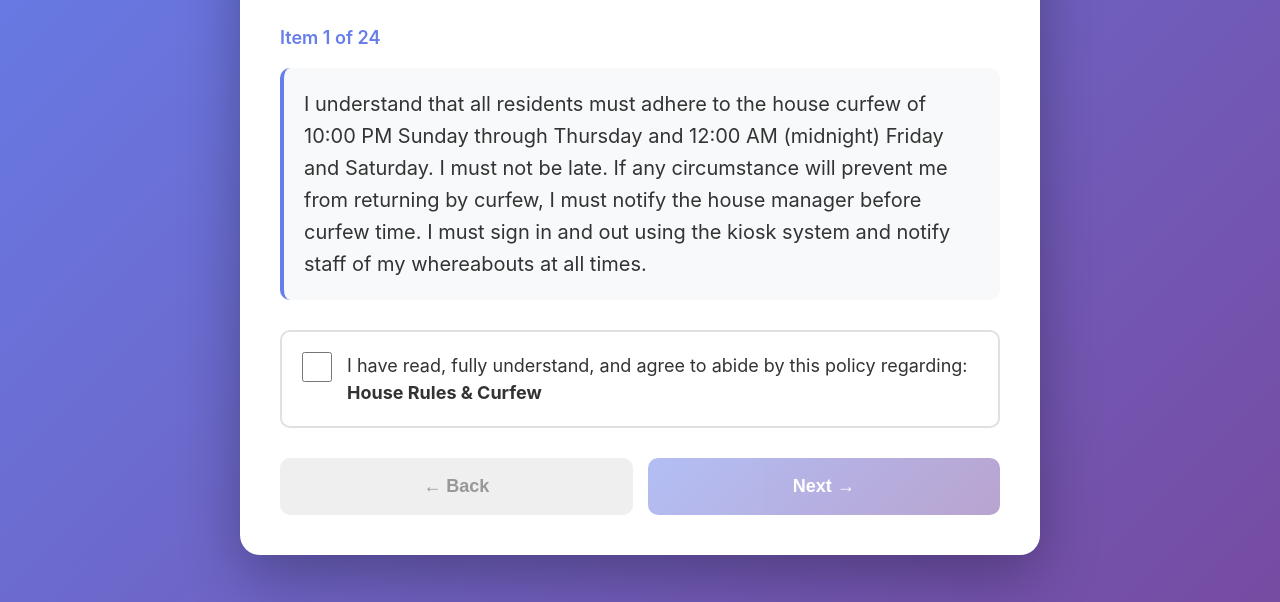
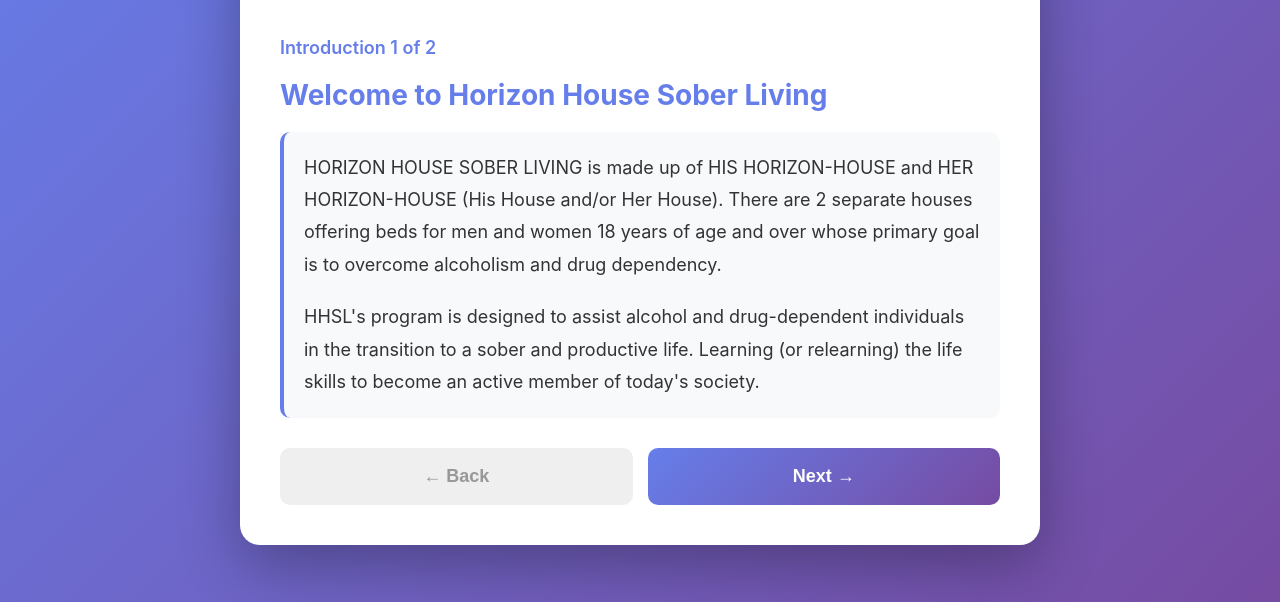
Before and after one commit to rmarsnpas/horizon-portal-frontend, a plain HTML site: page horizon-portal/intake/member-agreement.html in a window 1280 px wide. Shown: the part 198-800 px from the top of the page. Drawn offline with Linux system fonts and the light colour scheme.

Commit message:
Add two intro slides to member agreement before rules

```diff
--- a/horizon-portal/intake/member-agreement.html
+++ b/horizon-portal/intake/member-agreement.html
@@ -328,6 +328,24 @@
     </div>
 
     <script>
+        // Intro slides (no checkbox required)
+        const introSlides = [
+            {
+                title: "Welcome to Horizon House Sober Living",
+                text: `<p style="margin-bottom: 20px; font-size: 18px; line-height: 1.8;">HORIZON HOUSE SOBER LIVING is made up of HIS HORIZON-HOUSE and HER HORIZON-HOUSE (His House and/or Her House). There are 2 separate houses offering beds for men and women 18 years of age and over whose primary goal is to overcome alcoholism and drug dependency.</p>
+                <p style="font-size: 18px; line-height: 1.8;">HHSL's program is designed to assist alcohol and drug-dependent individuals in the transition to a sober and productive life. Learning (or relearning) the life skills to become an active member of today's society.</p>`,
+                isIntro: true
+            },
+            {
+                title: "Member Agreement Overview",
+                text: `<p style="margin-bottom: 15px; font-size: 18px; line-height: 1.8;">The following list of rules and requirements is subject to change at any time, and members will be notified of any changes or additions to this agreement. This is an abbreviated version of the house rules.</p>
+                <p style="font-size: 18px; line-height: 1.8; margin-bottom: 15px;">By becoming a member of <strong>Horizon House Sober Living (HHSL)</strong>, a mutually managed and democratically operated sober living environment, you agree to follow the rules and expectations.</p>
+                <p style="font-size: 18px; line-height: 1.8; font-weight: 600; color: #c53030;">(In no specific order)</p>
+                <p style="font-size: 16px; line-height: 1.8; margin-top: 15px; color: #666;"><em>Horizon-House members are not renters or tenants, and therefore, Horizon-House properties are not subject to State or Local Tenant/Landlord regulations.</em></p>`,
+                isIntro: true
+            }
+        ];
+
         // Member Agreement Items - Replace these with actual content from your PDF
         const agreementItems = [
             {
@@ -428,6 +446,7 @@
             }
         ];
 
+        const totalSlides = introSlides.length + agreementItems.length;
         let currentIndex = 0;
         let agreements = new Array(agreementItems.length).fill(false);
         let canvas, ctx, isDrawing = false, hasSignature = false;
@@ -508,23 +527,47 @@
 
         function renderItem(index) {
             const content = document.getElementById('content');
-            const item = agreementItems[index];
-            const isLast = index === agreementItems.length - 1;
+            const isIntro = index < introSlides.length;
+            const isLast = index === totalSlides - 1;
+
+            if (isIntro) {
+                // Render intro slide (no checkbox)
+                const slide = introSlides[index];
+                content.innerHTML = `
+                    <div class="item-container active">
+                        <div class="item-number">Introduction ${index + 1} of ${introSlides.length}</div>
+                        <h2 style="font-size: 28px; color: #667eea; margin-bottom: 20px;">${slide.title}</h2>
+                        <div class="item-text">${slide.text}</div>
+
+                        <div class="button-container">
+                            <button class="btn btn-back" onclick="previousItem()" ${index === 0 ? 'disabled' : ''}>
+                                ← Back
+                            </button>
+                            <button class="btn btn-next" onclick="nextItem()">
+                                Next →
+                            </button>
+                        </div>
+                    </div>
+                `;
+            } else {
+                // Render agreement item (with checkbox)
+                const agreementIndex = index - introSlides.length;
+                const item = agreementItems[agreementIndex];
 
                 content.innerHTML = `
                     <div class="item-container active">
-                    <div class="item-number">Item ${index + 1} of ${agreementItems.length}</div>
+                        <div class="item-number">Item ${agreementIndex + 1} of ${agreementItems.length}</div>
                         <div class="item-text">${item.text}</div>
 
-                    <div class="agreement-checkbox ${agreements[index] ? 'checked' : ''}" onclick="toggleAgreement()">
-                        <input type="checkbox" id="checkbox${index}" ${agreements[index] ? 'checked' : ''} onchange="toggleAgreement()">
-                        <label for="checkbox${index}">
+                        <div class="agreement-checkbox ${agreements[agreementIndex] ? 'checked' : ''}" onclick="toggleAgreement()">
+                            <input type="checkbox" id="checkbox${agreementIndex}" ${agreements[agreementIndex] ? 'checked' : ''} onchange="toggleAgreement()">
+                            <label for="checkbox${agreementIndex}">
                                 I have read, fully understand, and agree to abide by this policy regarding: <strong>${item.title}</strong>
                             </label>
                         </div>
 
                         <div class="button-container">
-                        <button class="btn btn-back" onclick="previousItem()" ${index === 0 ? 'disabled' : ''}>
+                            <button class="btn btn-back" onclick="previousItem()">
                                 ← Back
                             </button>
                             <button class="btn btn-next" id="nextBtn" onclick="nextItem()" disabled>
@@ -533,14 +576,18 @@
                         </div>
                     </div>
                 `;
+                updateNextButton();
+            }
 
-            updateNextButton();
             updateProgress();
         }
 
         function toggleAgreement() {
-            const checkbox = document.getElementById(`checkbox${currentIndex}`);
-            agreements[currentIndex] = checkbox.checked;
+            if (currentIndex < introSlides.length) return; // Skip for intro slides
+
+            const agreementIndex = currentIndex - introSlides.length;
+            const checkbox = document.getElementById(`checkbox${agreementIndex}`);
+            agreements[agreementIndex] = checkbox.checked;
             updateNextButton();
 
             // Update visual feedback
@@ -553,22 +600,29 @@
         }
 
         function updateNextButton() {
+            if (currentIndex < introSlides.length) return; // Intro slides don't need validation
+
             const nextBtn = document.getElementById('nextBtn');
             if (nextBtn) {
-                nextBtn.disabled = !agreements[currentIndex];
+                const agreementIndex = currentIndex - introSlides.length;
+                nextBtn.disabled = !agreements[agreementIndex];
             }
         }
 
         function updateProgress() {
             const progressBar = document.getElementById('progressBar');
-            const percentage = ((currentIndex + 1) / agreementItems.length) * 100;
+            const percentage = ((currentIndex + 1) / totalSlides) * 100;
             progressBar.style.width = percentage + '%';
         }
 
         function nextItem() {
-            if (!agreements[currentIndex]) return;
+            // Check if on an agreement item (not intro)
+            if (currentIndex >= introSlides.length) {
+                const agreementIndex = currentIndex - introSlides.length;
+                if (!agreements[agreementIndex]) return;
+            }
 
-            if (currentIndex < agreementItems.length - 1) {
+            if (currentIndex < totalSlides - 1) {
                 currentIndex++;
                 renderItem(currentIndex);
             } else {
```
Lines whose indentation alone changed are shown as unchanged.
